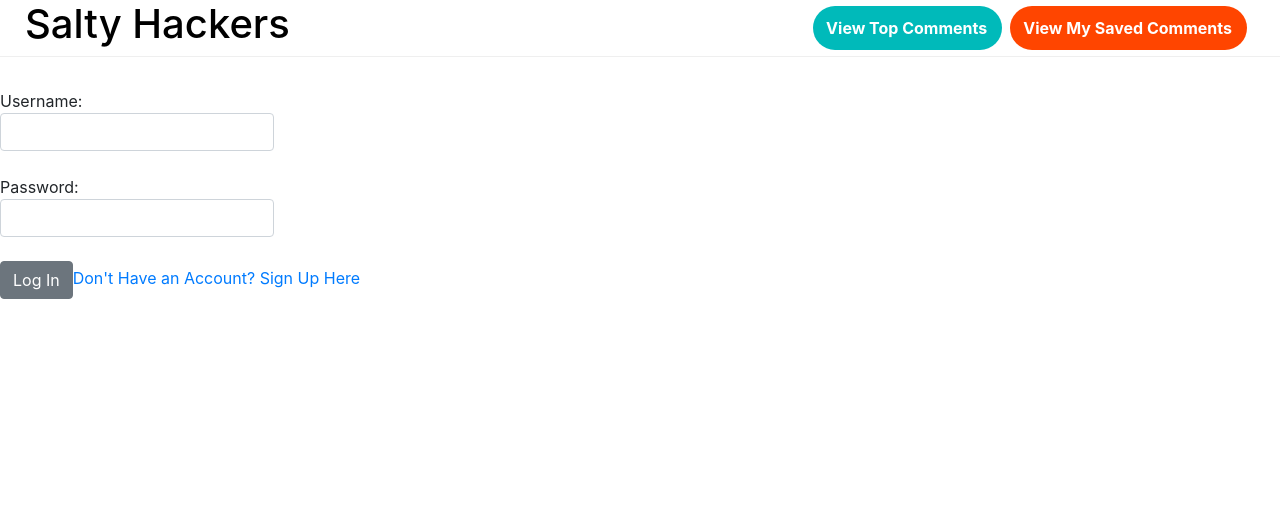
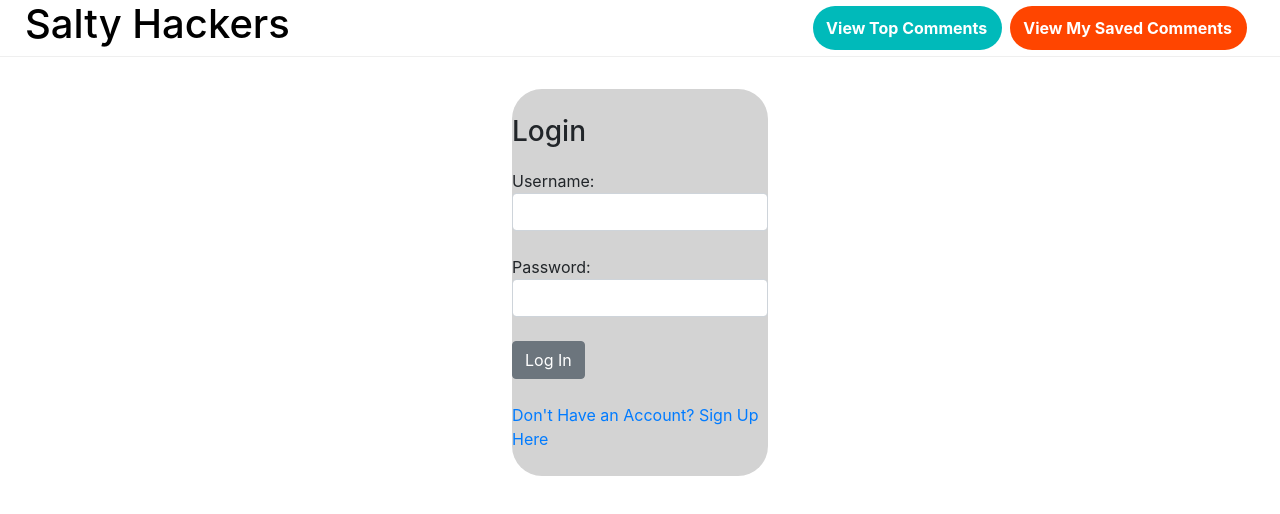
Before and after one commit to LSDS-BW-Saltiest-Hackers-2/Frontend, a React (Create React App) app in the folder salty-hackers/: page /login in a window 1280 px wide. Shown: the top 514 px of the page. Built offline with nearby package versions, Linux system fonts and the light colour scheme.

Commit message:
added style

```diff
--- a/salty-hackers/src/App.js
+++ b/salty-hackers/src/App.js
@@ -35,7 +35,7 @@ function App() {
           <PrivateRoute exact path='/feed' component={CommentFeed}/>
           <Route exact path='/sign-up' component={SignUp}/>
           <Route exact path='/login' component={Login} />
-          <Route exact component={Login} />
+          <Route component={Login} />
         </Switch>
       </div>
     </Router>
--- a/salty-hackers/src/components/Feed/SavedComments.js
+++ b/salty-hackers/src/components/Feed/SavedComments.js
@@ -4,10 +4,14 @@ import { connect } from 'react-redux';
 import { useHistory } from 'react-router-dom'
 import stripHtml from "string-strip-html";
 
+import LoadingSpinner from '../Styling/LoadingSpinner';
+
 import { removeSavedComment } from '../../action/appAction';
 import { fetchSavedComments } from '../../action/appAction';
 
 const SavedComments = (props) => {
+    const { push } = useHistory();
+
     const {
         isFetchingSavedComments,
         savedComments
@@ -16,12 +20,9 @@ const SavedComments = (props) => {
         props.fetchSavedComments();
     }, [])
 
-    // guided project had the action function passed into the dependency array but i will first try without it
-    // and just run it once. See what happens. if it works, delete this comment.
-    const { push } = useHistory();
     return (
         <main>
-            {isFetchingSavedComments && <h3>Fetching Comments..Should I add a spinner icon..?</h3>}
+            {isFetchingSavedComments && <LoadingSpinner/>}
             {!isFetchingSavedComments && (
                 <div className='saved-comments-container'>
                     {savedComments.map(item => (
@@ -31,7 +32,6 @@ const SavedComments = (props) => {
                             <p>Saltiness: {item.Saltiness}</p>
                             <Button onClick={() => push(`/edit-comment/${item.id}`)}>Edit</Button>
                             <Button onClick={() => push(`/delete-comment/${item.id}`)}>Delete</Button>
-                            {/* <Button onClick={() => props.removeSavedComment(item.id)}>Delete</Button> */}
                         </div>
                     ))}
                 </div>
--- a/salty-hackers/src/components/Feed/UpdateForm.js
+++ b/salty-hackers/src/components/Feed/UpdateForm.js
@@ -34,7 +34,6 @@ const UpdateForm = (props) => {
         const commentSaved = {
             commentSaved: comment.commentSaved,
       }
-      // console.log("Form Submit: ", props.updateAuction(dataSubmit))
       props.editSavedComment(id, commentSaved)
       push(`/saved-comments`)
     };
--- /dev/null
+++ b/salty-hackers/src/components/Login/LoginForm.css
@@ -0,0 +1,11 @@
+.form-container {
+    display: flex;
+    justify-content: center;
+    margin: auto;
+    margin-bottom: 1%;
+    background-color: #D3D3D3;
+    width: 20%;
+    border-radius: 20px;
+    padding-top: 2%;
+    padding-bottom: 2%;
+}
--- a/salty-hackers/src/components/Login/LoginForm.js
+++ b/salty-hackers/src/components/Login/LoginForm.js
@@ -1,10 +1,15 @@
 import React from 'react';
 import { BrowserRouter as Router, Link } from 'react-router-dom';
 import { Button, Form, FormGroup, Label, Input } from 'reactstrap';
+import './LoginForm.css'
 
 function LoginForm(props) {
     return(
+        <div className='form-container'>
         <Form onSubmit={props.onSubmit}>
+            <div className='h1'>
+                <h1>Login</h1>
+            </div>
             <FormGroup>
                 <Label>Username:
                     <Input
@@ -28,8 +33,11 @@ function LoginForm(props) {
             <Button>
                 Log In
             </Button>
+            <br></br>
+            <br></br>
             <Link to='/sign-up'>Don't Have an Account? Sign Up Here</Link>
         </Form>
+        </div>
     )
 }
 
--- a/salty-hackers/src/components/Sign Up/SignUp.js
+++ b/salty-hackers/src/components/Sign Up/SignUp.js
@@ -1,11 +1,9 @@
 import React, { useState, useEffect } from 'react';
 import axios from 'axios';
 import SignUpForm from './SignUpForm';
-import { Route, Link} from 'react-router-dom';
+import { Route, Link, useHistory } from 'react-router-dom';
 import * as yup from 'yup';
 import formSchema from '../../validation/formSchema';
-
-
 
 
 const intaialFormValues = {
@@ -25,6 +23,7 @@ const intaialFormValues = {
   const url = `https://saltyhackers2.herokuapp.com/auth/register`
 
   export default function SignUp() {
+    const { push } = useHistory();
     //state
 
     const [ formValues, setFormValues ] = useState(intaialFormValues)
@@ -87,10 +86,9 @@ const intaialFormValues = {
             username: formValues.username.trim(),
             password: formValues.password.trim(),
           }
-
           console.log(newUser)
-
           postNewUser(newUser)
+          push(`/login`)
           }
 
   useEffect(() => {
```
